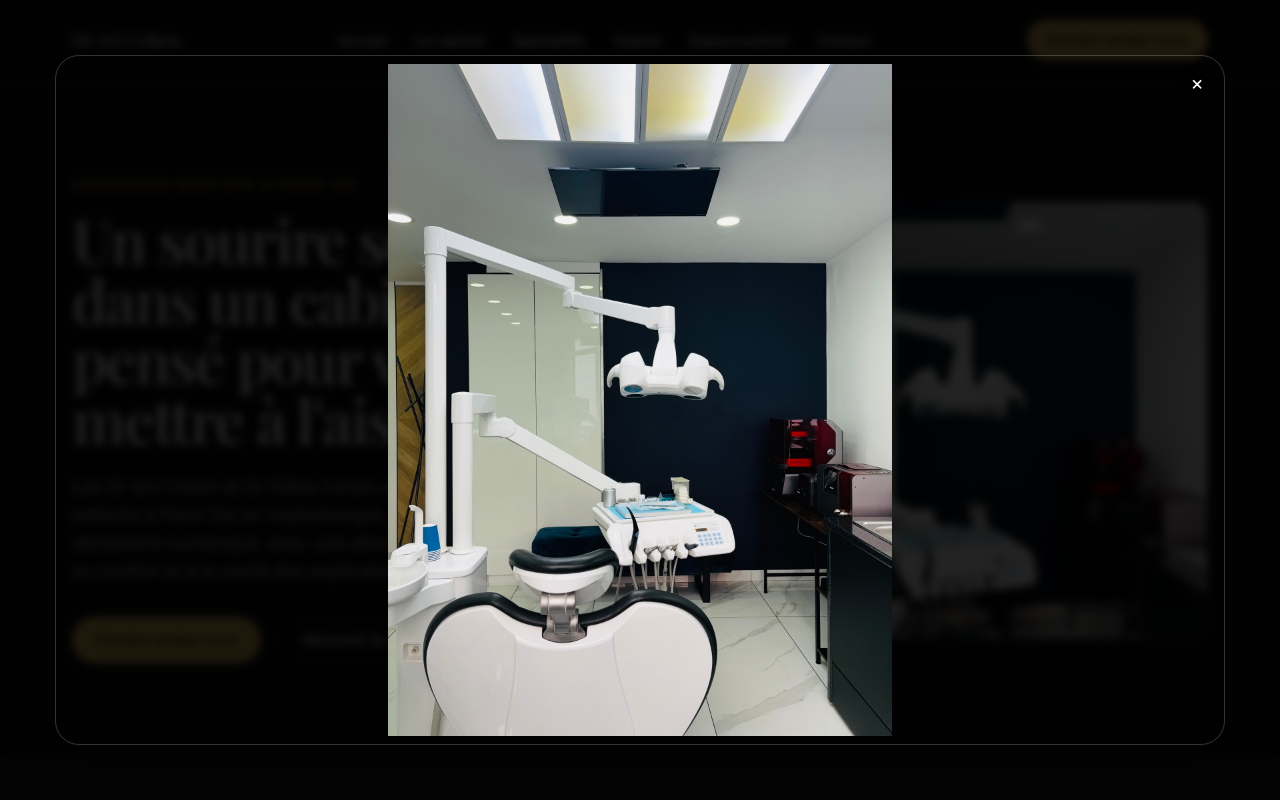
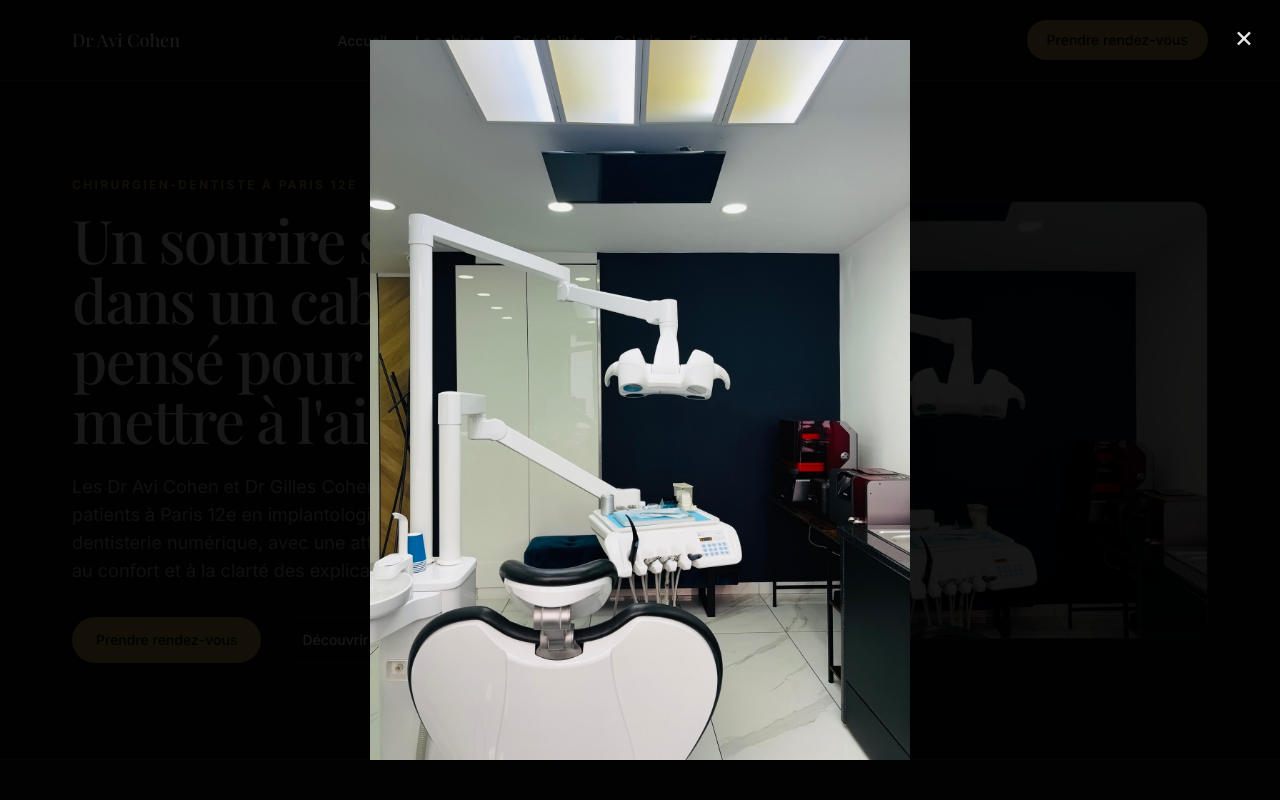
Before and after one commit to bcisse14/AviCohen, a Next.js app: page / in a window 1280 px wide. Both pictures are taken after a click on the button "Salle de soin du cabinet du Dr Avi Cohen, équipée et lumineu". Shown: the top 800 px of the page. Built offline with nearby package versions, Linux system fonts and the light colour scheme.

Commit message:
(Edit) : Photos cliquables n'ont plus une énorme bordure

```diff
--- a/components/Figure.tsx
+++ b/components/Figure.tsx
@@ -62,32 +62,30 @@ export function Figure({
 
       {isOpen ? (
         <div
-          className="fixed inset-0 z-[100] flex items-center justify-center bg-black/85 px-4 py-6 backdrop-blur-sm"
+          className="fixed inset-0 z-[100] flex items-center justify-center bg-black/90 px-4 py-6"
           onClick={() => setIsOpen(false)}
-        >
-          <div
-            className="relative flex max-h-[90vh] max-w-[95vw] items-center justify-center"
-            onClick={(event) => event.stopPropagation()}
         >
           <button
             type="button"
             onClick={() => setIsOpen(false)}
             aria-label="Fermer l'image"
-              className="absolute right-2 top-2 z-10 flex h-10 w-10 items-center justify-center rounded-full bg-black/70 text-xl text-white transition hover:bg-black"
+            className="absolute right-4 top-4 z-10 flex h-10 w-10 items-center justify-center text-3xl leading-none text-white/90 transition hover:text-white"
           >
             ×
           </button>
 
-            <div className="overflow-hidden rounded-[1.5rem] border border-white/20 bg-surface/80 p-2 shadow-2xl">
+          <div
+            className="relative flex max-h-[90vh] max-w-[95vw] items-center justify-center"
+            onClick={(event) => event.stopPropagation()}
+          >
             <Image
               src={src}
               alt={alt}
               width={1600}
               height={1200}
               priority
-                className="max-h-[84vh] max-w-[90vw] rounded-[1rem] object-contain"
+              className="max-h-[90vh] max-w-[92vw] object-contain"
             />
-            </div>
           </div>
         </div>
       ) : null}
```
Lines whose indentation alone changed are shown as unchanged.
